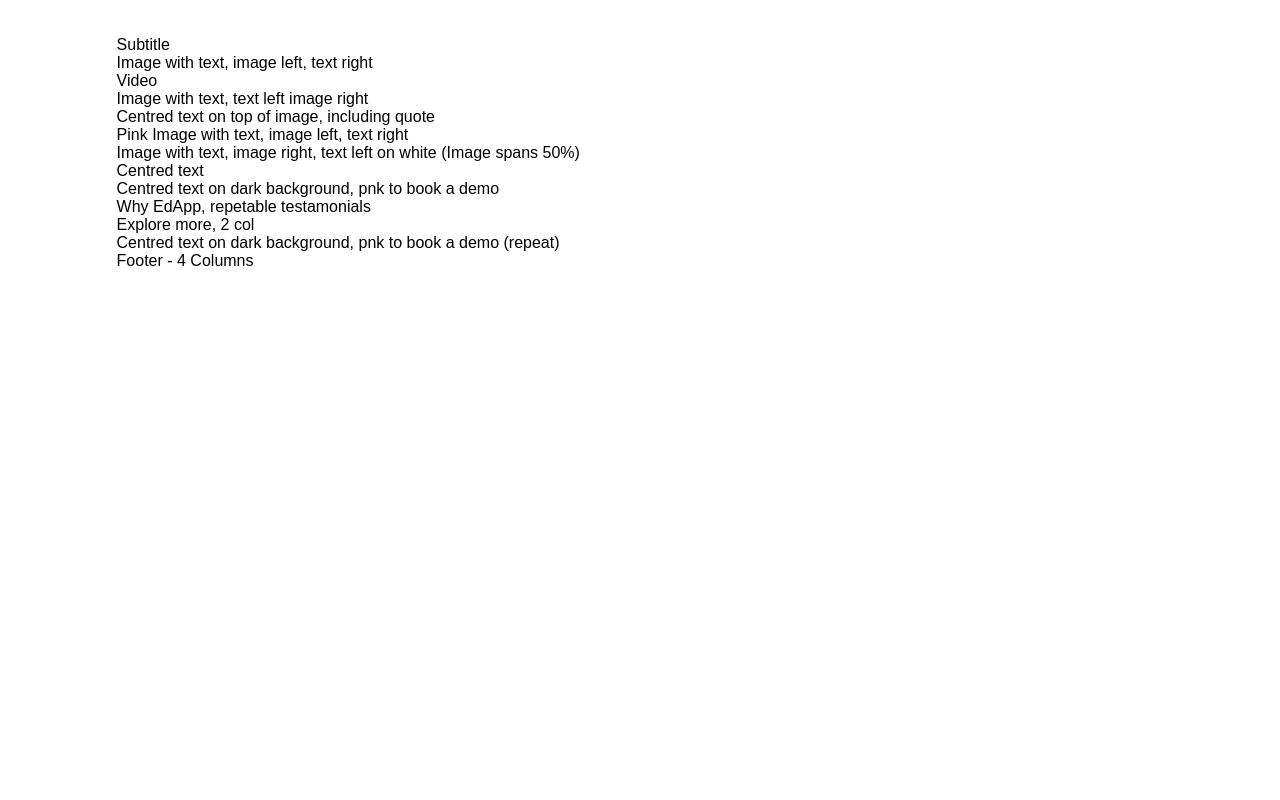
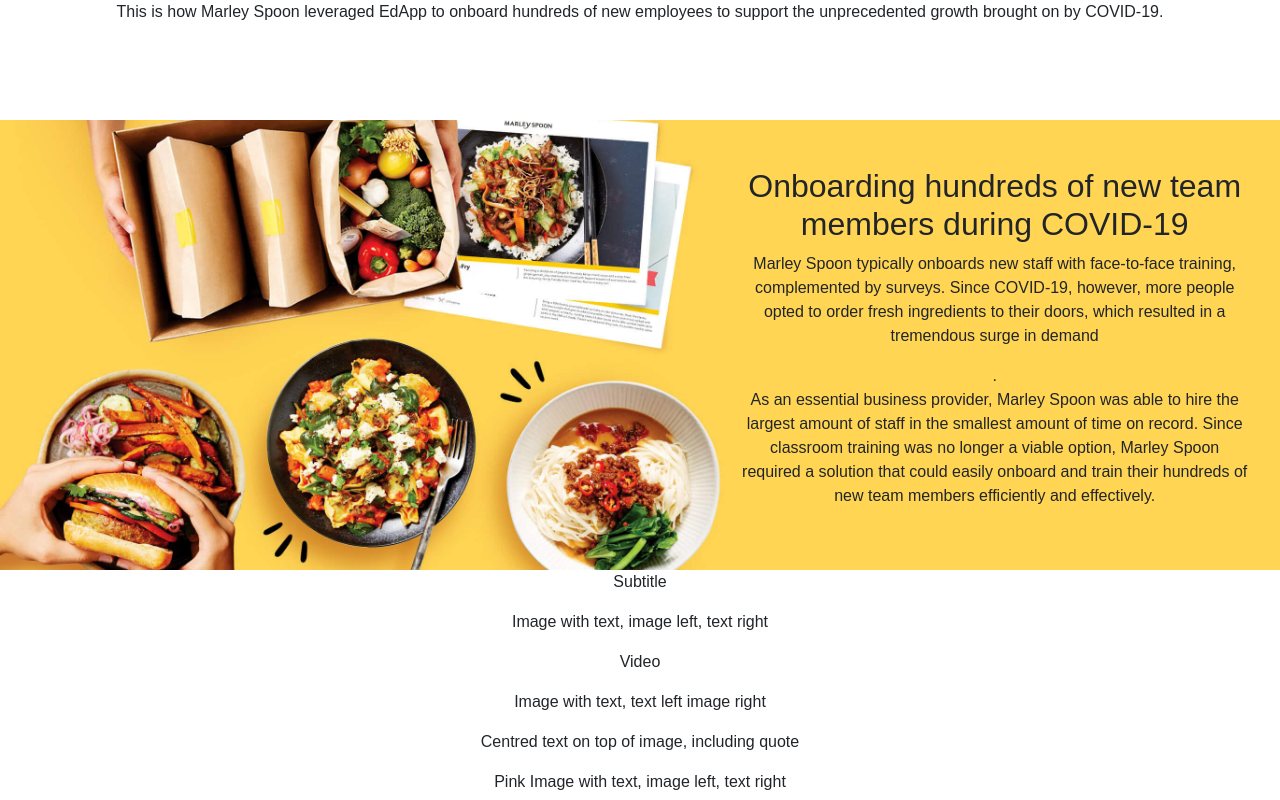
Before and after one commit to nils-vanderwerf/edapp-assignment, a Next.js app: page / in a window 1280 px wide. Shown: the part 760-1560 px from the top of the page. Before the commit the page ends 1030 px from the top, so only its background shows below. Built offline with nearby package versions, Linux system fonts and the light colour scheme.

Commit message:
Background image with text overlay complete

```diff
--- /dev/null
+++ b/components/BannerImageTextRight.tsx
@@ -0,0 +1,10 @@
+import React, { FC } from "react";
+import { BannerProps } from "./HeroBanner";
+interface BannerTextRightProps extends BannerProps {
+  content: JSX.Element;
+}
+const BannerImageTextRight: FC<BannerTextRightProps> = ({ content }) => {
+  return <div>{content}</div>;
+};
+
+export default BannerImageTextRight;
--- a/package.json
+++ b/package.json
@@ -15,10 +15,12 @@
     "@emotion/react": "^11.7.1",
     "@emotion/styled": "^11.6.0",
     "@prismicio/client": "^5.1.0",
+    "bootstrap": "^5.1.3",
     "next": "12.0.7",
     "next-slicezone": "^0.1.3",
     "prismic-reactjs": "^1.3.4",
     "react": "17.0.2",
+    "react-bootstrap": "^2.0.3",
     "react-dom": "17.0.2",
     "slicemachine": "^0.0.1"
   },
--- a/pages/_app.tsx
+++ b/pages/_app.tsx
@@ -1,4 +1,5 @@
 import { Global, ThemeProvider } from "@emotion/react";
+import "bootstrap/dist/css/bootstrap.min.css";
 import type { AppProps } from "next/app";
 import { globalStyles } from "../styles";
 import theme from "../theme";
--- a/pages/index.tsx
+++ b/pages/index.tsx
@@ -1,3 +1,4 @@
+import React, { Fragment } from "react";
 import Head from "next/head";
 import Image from "next/image";
 import styles from "../styles/Home.module.css";
@@ -6,10 +7,36 @@
 import TopTitleComponent from "../components/TopTitleComponent";
 import TitleSection from "../styled-components/TitleSection";
 import Gap from "../styled-components/Gap";
+import BannerImageTextLeft from "../styled-components/BannerWithTextLeftStyles";
+import BannerImageTextRight from "../components/BannerImageTextRight";
+import BannerWithTextRightStyles from "../styled-components/BannerWithTextRightStyles";
 
+const contentSections = [
+  {
+    content: (
+      <div className="col-md-5 col-md-offset-7 text-center left-aligned">
+        <h2>Onboarding hundreds of new team members during COVID-19</h2>
+        <p>
+          Marley Spoon typically onboards new staff with face-to-face training,
+          complemented by surveys. Since COVID-19, however, more people opted to
+          order fresh ingredients to their doors, which resulted in a tremendous
+          surge in demand
+        </p>
+        .
+        <p>
+          As an essential business provider, Marley Spoon was able to hire the
+          largest amount of staff in the smallest amount of time on record.
+          Since classroom training was no longer a viable option, Marley Spoon
+          required a solution that could easily onboard and train their hundreds
+          of new team members efficiently and effectively.
+        </p>
+      </div>
+    )
+  }
+];
 export default function Home() {
   return (
-    <>
+    <Fragment>
       <div className={styles.container}>
         <Navbar />
       </div>
@@ -21,22 +48,27 @@
       <div className={styles.container}>
         <TopTitleComponent />
         <Gap />
+      </div>
+      <BannerWithTextRightStyles
+        backgroundImage={"images/yellowBackground.jpeg"}
+      >
+        <div className={styles.container}>
+          <BannerImageTextRight content={contentSections[0].content} />
+        </div>
+      </BannerWithTextRightStyles>
       <p>Subtitle</p>
       <p>Image with text, image left, text right</p>
       <p>Video</p>
       <p>Image with text, text left image right</p>
       <p>Centred text on top of image, including quote</p>
       <p>Pink Image with text, image left, text right</p>
-        <p>
-          Image with text, image right, text left on white (Image spans 50%)
-        </p>
+      <p>Image with text, image right, text left on white (Image spans 50%)</p>
       <p>Centred text</p>
       <p>Centred text on dark background, pnk to book a demo</p>
       <p>Why EdApp, repetable testamonials</p>
       <p>Explore more, 2 col</p>
       <p>Centred text on dark background, pnk to book a demo (repeat)</p>
       <p>Footer - 4 Columns</p>
-      </div>
-    </>
+    </Fragment>
   );
 }
--- /dev/null
+++ b/styled-components/BannerWithTextLeftStyles.tsx
@@ -0,0 +1,13 @@
+import styled from "@emotion/styled";
+import { StyledImageProps } from "./BannerImage";
+
+export interface BannerTextLeftProps extends StyledImageProps {
+  text: string;
+}
+
+const BannerImageTextLeftStyles = styled.div<BannerTextLeftProps>`
+  display: flex;
+  margin-left: auto;
+`;
+
+export default BannerImageTextLeftStyles;
--- /dev/null
+++ b/styled-components/BannerWithTextRightStyles.tsx
@@ -0,0 +1,13 @@
+import styled from "@emotion/styled";
+import BannerImage from "./BannerImage";
+
+const BannerWithTextRightStyles = styled(BannerImage)`
+  display: flex;
+  text-align: center;
+  align-items: center;
+  & .left-aligned {
+    margin-left: auto;
+  }
+`;
+
+export default BannerWithTextRightStyles;
```
Also changed, not shown: components/HeroBanner.tsx (deleted, +0 -16 lines), components/BannerImageTextLeft.tsx (added), 1 other file (tests, documents, lock files or other folders). Lines whose indentation alone changed are shown as unchanged.
